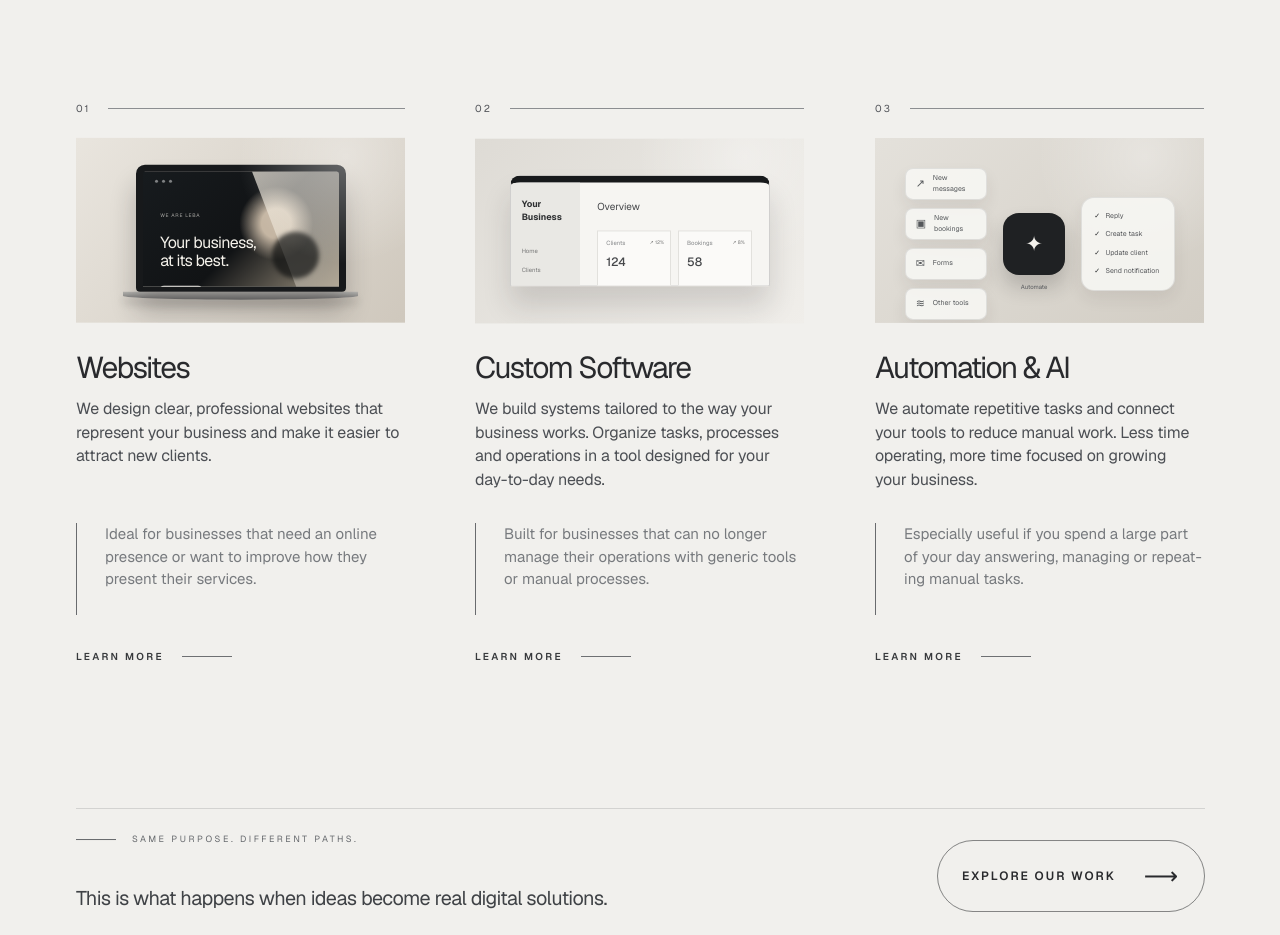
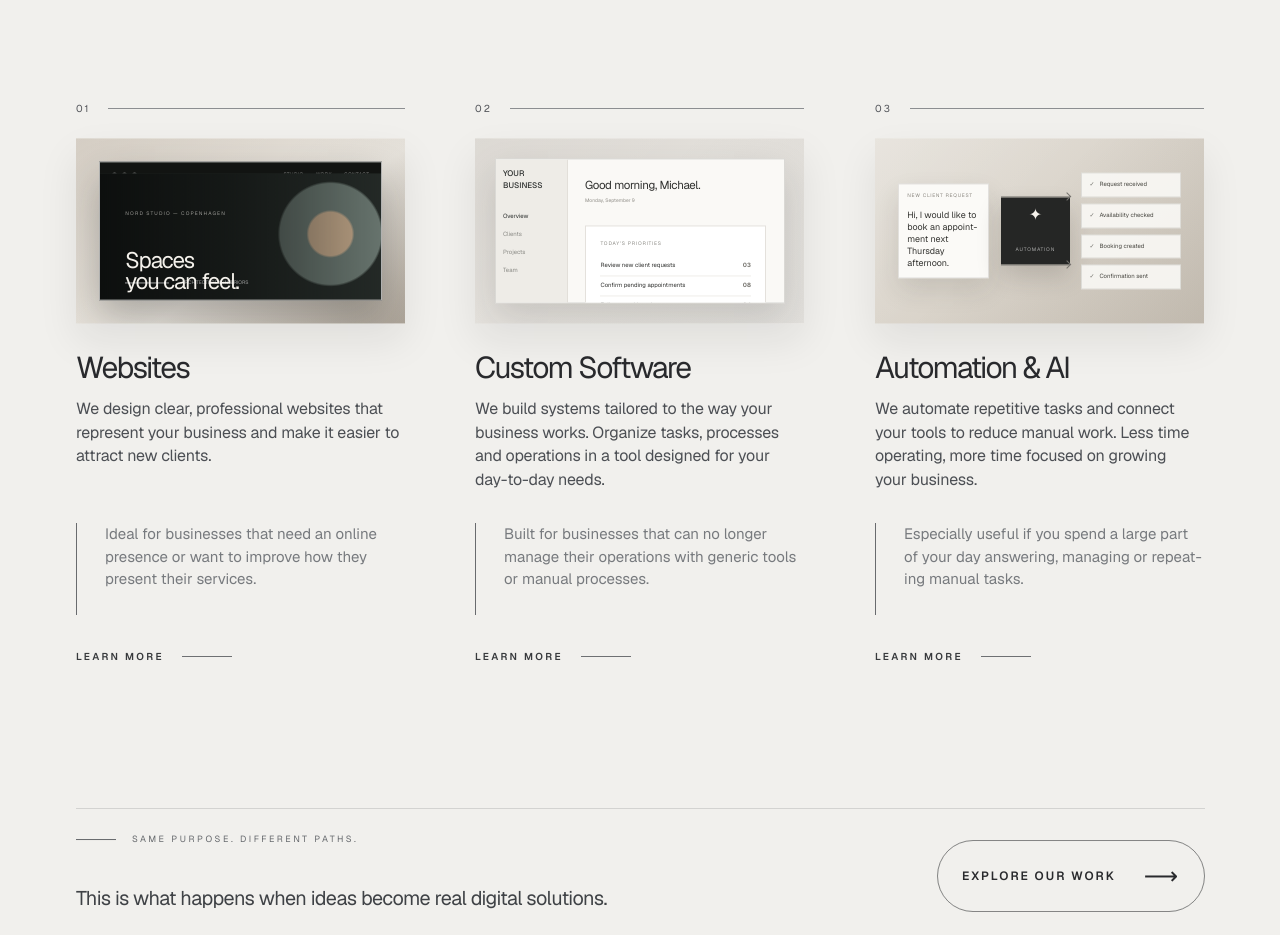
Before and after one commit to NicolasLlanos8799/weareleba, a Next.js app: page / in a window 1280 px wide. Shown: the part 1220-2155 px from the top of the page. Built offline with nearby package versions, Linux system fonts and the light colour scheme.

Commit message:
Improve service visuals with realistic business scenarios

```diff
--- a/components/sections/WhatWeDo.tsx
+++ b/components/sections/WhatWeDo.tsx
@@ -1,8 +1,9 @@
 "use client";
 
-import type { CSSProperties, ReactNode } from "react";
+import type { ReactNode } from "react";
 import Link from "next/link";
 import { useLanguage } from "@/components/i18n/LanguageProvider";
+import visualStyles from "./WhatWeDoVisuals.module.css";
 
 type Service = { number: string; title: string; description: string; note: string; visual: "website" | "software" | "automation" };
 type Copy = { heading: ReactNode; intro: string; learnMore: string; footer: string; portfolioPrompt: string; exploreWork: string; services: Service[] };
@@ -21,12 +22,25 @@ const content: Record<"en" | "es", Copy> = {
 };
 
 function ServiceVisual({ type, language }: { type: Service["visual"]; language: "en" | "es" }) {
-  const isSpanish = language === "es";
-  const motion = { website: ".18", software: ".12", automation: ".16" }[type];
-  const style = { "--parallax-speed": motion } as CSSProperties;
-  if (type === "website") return <div className="service-visual service-visual-website" aria-hidden="true" data-parallax style={style}><div className="visual-laptop"><div className="visual-laptop-screen"><div className="visual-browser-bar"><span /><span /><span /></div><div className="visual-website-copy"><small>WE ARE LEBA</small><strong>{isSpanish ? <>Tu negocio,<br />en su mejor versión.</> : <>Your business,<br />at its best.</>}</strong><i /></div><div className="visual-website-orb" /></div><div className="visual-laptop-base" /></div></div>;
-  if (type === "software") return <div className="service-visual service-visual-software" aria-hidden="true" data-parallax style={style}><div className="visual-dashboard"><aside><b>{isSpanish ? "Tu Negocio" : "Your Business"}</b><span>{isSpanish ? "Inicio" : "Home"}</span><span>{isSpanish ? "Clientes" : "Clients"}</span><span>{isSpanish ? "Servicios" : "Services"}</span><span>{isSpanish ? "Reservas" : "Bookings"}</span><span>{isSpanish ? "Reportes" : "Reports"}</span></aside><div className="visual-dashboard-main"><div className="visual-dashboard-title">{isSpanish ? "Resumen" : "Overview"}</div><div className="visual-stat-grid"><div><small>{isSpanish ? "Clientes" : "Clients"}</small><b>124</b><em>↗ 12%</em></div><div><small>{isSpanish ? "Reservas" : "Bookings"}</small><b>58</b><em>↗ 8%</em></div></div><div className="visual-list-title">{isSpanish ? "Próximas reservas" : "Upcoming bookings"}</div><div className="visual-list-row"><i /> <span>Maria Gonzalez</span><small>10:00</small></div><div className="visual-list-row"><i /> <span>Juan Perez</span><small>11:30</small></div></div></div></div>;
-  return <div className="service-visual service-visual-automation" aria-hidden="true" data-parallax style={style}><div className="automation-flow"><div className="automation-inputs"><div>↗ <span>{isSpanish ? "Nuevos mensajes" : "New messages"}</span></div><div>▣ <span>{isSpanish ? "Nuevas reservas" : "New bookings"}</span></div><div>✉ <span>{isSpanish ? "Formularios" : "Forms"}</span></div><div>≋ <span>{isSpanish ? "Otras herramientas" : "Other tools"}</span></div></div><div className="automation-core">✦<small>{isSpanish ? "Automatizar" : "Automate"}</small></div><div className="automation-output"><span>✓ &nbsp; {isSpanish ? "Responder" : "Reply"}</span><span>✓ &nbsp; {isSpanish ? "Crear tarea" : "Create task"}</span><span>✓ &nbsp; {isSpanish ? "Actualizar cliente" : "Update client"}</span><span>✓ &nbsp; {isSpanish ? "Enviar notificación" : "Send notification"}</span></div></div></div>;
+  const es = language === "es";
+
+  if (type === "website") return <div className={`${visualStyles.visual} ${visualStyles.website}`} aria-hidden="true" data-parallax>
+    <div className={visualStyles.browser}>
+      <div className={visualStyles.browserBar}><i className={visualStyles.dot} /><i className={visualStyles.dot} /><i className={visualStyles.dot} /><div className={visualStyles.siteNav}><span>{es ? "ESTUDIO" : "STUDIO"}</span><span>{es ? "PROYECTOS" : "WORK"}</span><span>{es ? "CONTACTO" : "CONTACT"}</span></div></div>
+      <div className={visualStyles.siteHero}><span className={visualStyles.eyebrow}>NORD STUDIO — COPENHAGEN</span><div className={visualStyles.siteTitle}>{es ? <>Espacios<br />que se sienten.</> : <>Spaces<br />you can feel.</>}</div><div className={visualStyles.siteMeta}><i className={visualStyles.siteLine} /><span>{es ? "ARQUITECTURA & INTERIORES" : "ARCHITECTURE & INTERIORS"}</span></div></div>
+    </div>
+  </div>;
+
+  if (type === "software") return <div className={`${visualStyles.visual} ${visualStyles.software}`} aria-hidden="true" data-parallax>
+    <div className={visualStyles.app}>
+      <aside className={visualStyles.sidebar}><strong className={visualStyles.brand}>{es ? "TU NEGOCIO" : "YOUR BUSINESS"}</strong><span className={`${visualStyles.navItem} ${visualStyles.active}`}>{es ? "Resumen" : "Overview"}</span><span className={visualStyles.navItem}>{es ? "Clientes" : "Clients"}</span><span className={visualStyles.navItem}>{es ? "Proyectos" : "Projects"}</span><span className={visualStyles.navItem}>{es ? "Equipo" : "Team"}</span></aside>
+      <div className={visualStyles.main}><div className={visualStyles.greeting}>{es ? "Buenos días, Michael." : "Good morning, Michael."}</div><div className={visualStyles.date}>{es ? "Lunes, 9 de septiembre" : "Monday, September 9"}</div><div className={visualStyles.priority}><small>{es ? "PRIORIDADES DE HOY" : "TODAY'S PRIORITIES"}</small><div className={visualStyles.priorityRow}><span>{es ? "Revisar nuevas solicitudes" : "Review new client requests"}</span><b className={visualStyles.priorityStatus}>03</b></div><div className={visualStyles.priorityRow}><span>{es ? "Confirmar pendientes" : "Confirm pending appointments"}</span><b className={visualStyles.priorityStatus}>08</b></div><div className={visualStyles.priorityRow}><span>{es ? "Seguimiento de proyectos" : "Follow up with projects"}</span><b className={visualStyles.priorityStatus}>04</b></div></div><div className={visualStyles.activity}><div className={visualStyles.activityTitle}>{es ? "ACTIVIDAD RECIENTE" : "RECENT ACTIVITY"}</div><div className={visualStyles.activityRow}><span>09:42</span><span>{es ? "Nuevo cliente añadido" : "New client added"}</span></div><div className={visualStyles.activityRow}><span>09:15</span><span>{es ? "Proyecto actualizado" : "Project updated"}</span></div></div></div>
+    </div>
+  </div>;
+
+  return <div className={`${visualStyles.visual} ${visualStyles.automation}`} aria-hidden="true" data-parallax>
+    <div className={visualStyles.flow}><div className={visualStyles.message}><small>{es ? "NUEVA SOLICITUD" : "NEW CLIENT REQUEST"}</small><p>{es ? <>Hola, me gustaría reservar una cita el próximo jueves por la tarde.</> : <>Hi, I would like to book an appointment next Thursday afternoon.</>}</p></div><div><div className={visualStyles.flowArrow} /><div className={visualStyles.process}><span className={visualStyles.processIcon}>✦</span><small>{es ? "AUTOMATIZACIÓN" : "AUTOMATION"}</small></div><div className={visualStyles.flowArrow} /></div><div className={visualStyles.result}><div className={visualStyles.resultItem}><span className={visualStyles.check}>✓</span>{es ? "Solicitud recibida" : "Request received"}</div><div className={visualStyles.resultItem}><span className={visualStyles.check}>✓</span>{es ? "Disponibilidad comprobada" : "Availability checked"}</div><div className={visualStyles.resultItem}><span className={visualStyles.check}>✓</span>{es ? "Reserva creada" : "Booking created"}</div><div className={visualStyles.resultItem}><span className={visualStyles.check}>✓</span>{es ? "Confirmación enviada" : "Confirmation sent"}</div></div></div>
+  </div>;
 }
 
 export function WhatWeDo() {
```
